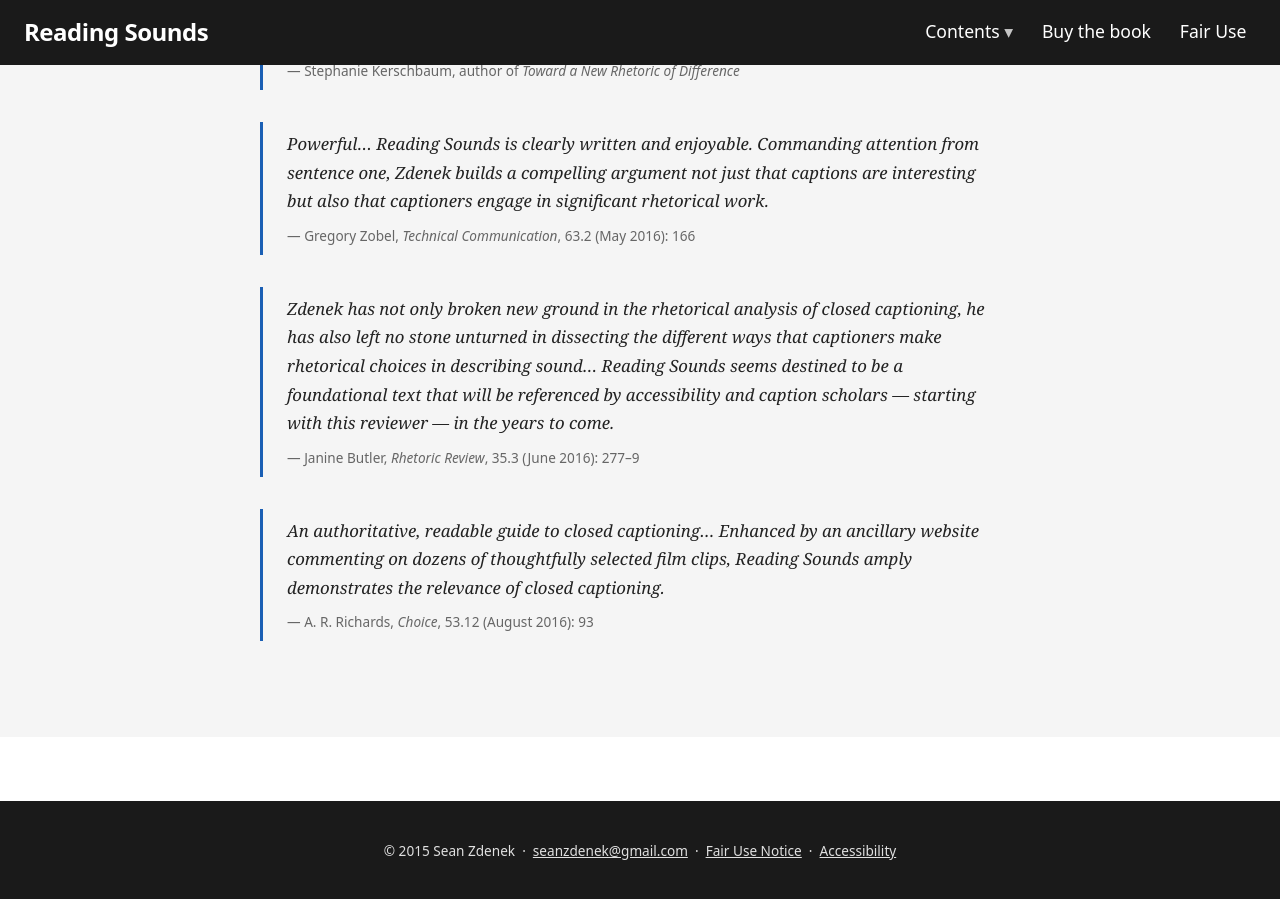
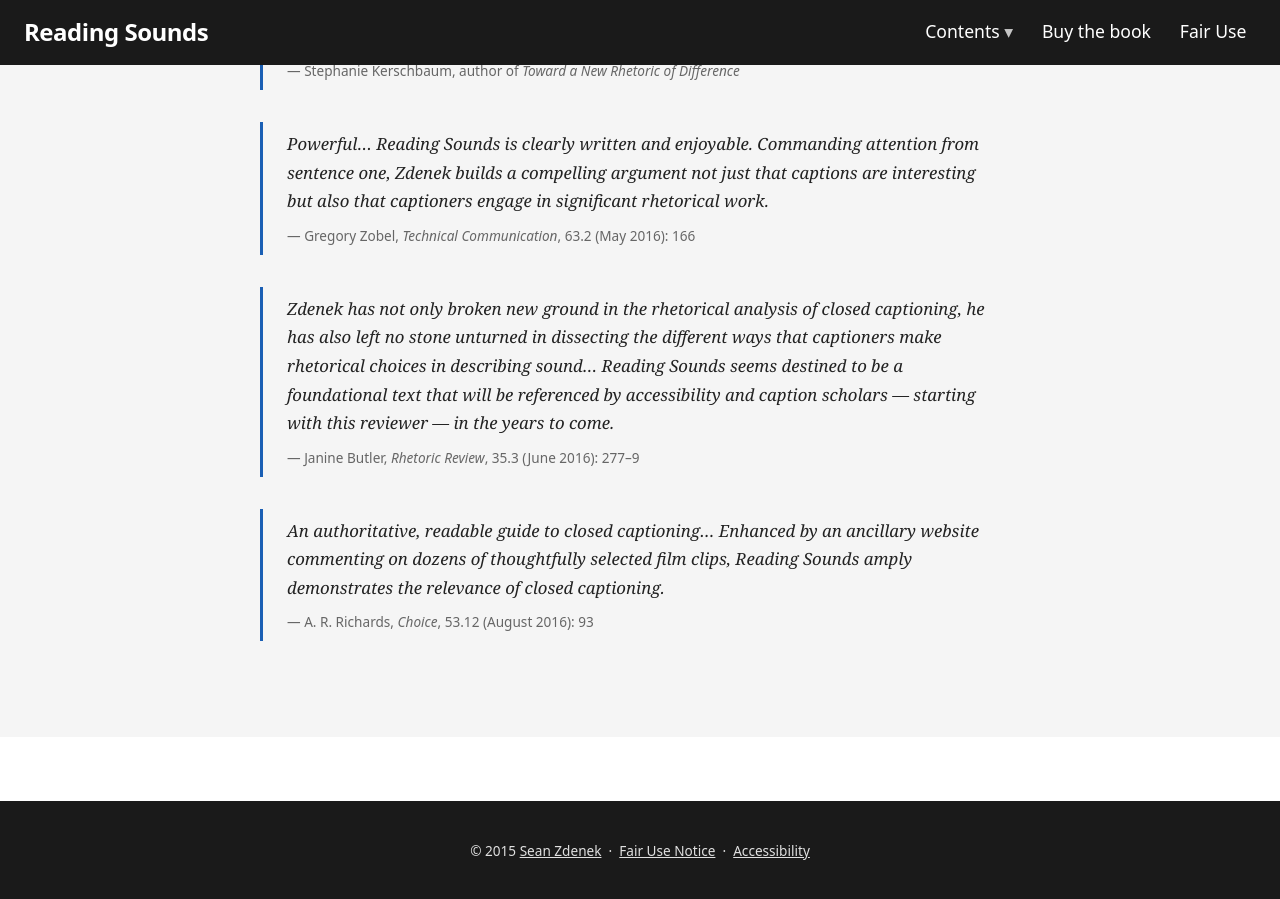
Before and after one commit to szdenek/readingsounds-site, a Jekyll site: the page built from index.html, in a window 1280 px wide and 900 px high, scrolled down 1941 px. Built offline with Jekyll 4.4.1, drawn with Linux system fonts in a browser that asks for light colours.

Commit message:
Make name the email link in footer instead of separate address
Co-Authored-By: Claude Sonnet 4.6 <noreply@anthropic.com>

```diff
--- a/_layouts/default.html
+++ b/_layouts/default.html
@@ -43,7 +43,7 @@
 
   <footer class="site-footer">
     <div class="wrapper">
-      <p>&copy; 2015 Sean Zdenek &nbsp;&middot;&nbsp; <a href="mailto:seanzdenek@gmail.com">seanzdenek@gmail.com</a> &nbsp;&middot;&nbsp; <a href="{{ '/fair-use-notice/' | relative_url }}">Fair Use Notice</a> &nbsp;&middot;&nbsp; <a href="{{ '/accessibility-statement/' | relative_url }}">Accessibility</a></p>
+      <p>&copy; 2015 <a href="mailto:seanzdenek@gmail.com">Sean Zdenek</a> &nbsp;&middot;&nbsp; <a href="{{ '/fair-use-notice/' | relative_url }}">Fair Use Notice</a> &nbsp;&middot;&nbsp; <a href="{{ '/accessibility-statement/' | relative_url }}">Accessibility</a></p>
     </div>
   </footer>
 <script>
```
